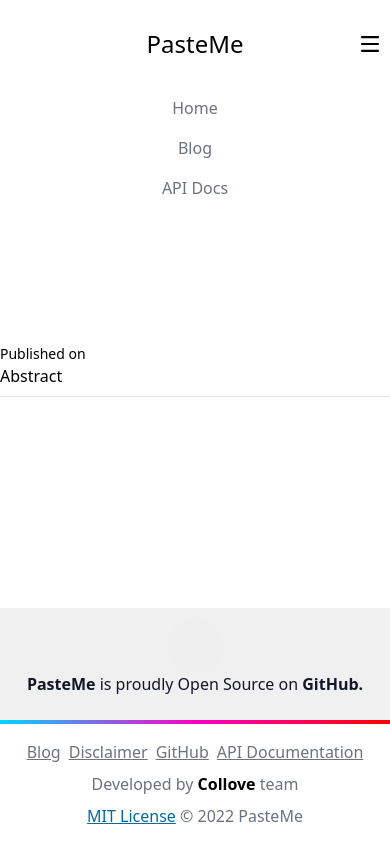
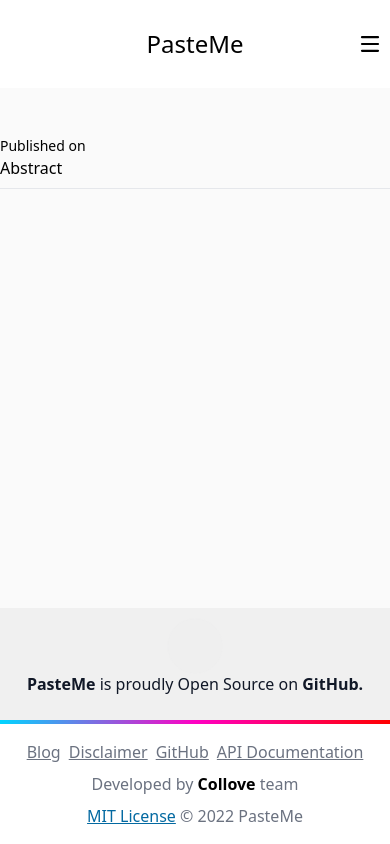
Before and after one commit to collove/pasteme, a Django app: template blog/templates/blog.html in a window 390 px wide. Run offline with Django 4.2, Linux system fonts and the light colour scheme; the template is opened without the code that fills it, so the values that code supplies are empty; some libraries are stand-ins or nearby versions.

Commit message:
ADD: Mobile Menu animation

```diff
--- a/snippet/static/js/app.js
+++ b/snippet/static/js/app.js
@@ -9,15 +9,5 @@
 
 // Menu toggle functionality
 $("#menu-toggle").on("click", function () {
-    if ($("#menu").hasClass("z-10")) {
-        $("#menu").removeClass("z-10");
-        setTimeout(function () {
-            $("#menu").toggleClass("top-[100%_!important]");
-        }, 100);
-    } else {
-        $("#menu").toggleClass("top-[100%_!important]");
-        setTimeout(function () {
-            $("#menu").toggleClass("z-[10_!important]");
-        }, 200);
-    }
+    $("#menu").toggleClass("menu-open");
 });
--- a/tailwindcss/static_src/tailwind.config.js
+++ b/tailwindcss/static_src/tailwind.config.js
@@ -43,6 +43,7 @@
          */
         // '../../**/*.py'
     ],
+    safelist: ["menu-open"],
     darkMode: "class",
     theme: {
         fontFamily: {
--- a/templates/base/_base.html
+++ b/templates/base/_base.html
@@ -39,7 +39,7 @@
             {% endblock title %}
         </title>
     </head>
-    <body class="dark:bg-[#0d0d0d] grid grid-rows-[auto_1fr_auto] leading-normal tracking-normal relative min-h-screen transition-colors duration-300">
+    <body class="bg-neutral-50 dark:bg-[#0d0d0d] grid grid-rows-[auto_1fr_auto] leading-normal tracking-normal relative min-h-screen transition-colors duration-300">
         <div id="particles-js" class="absolute w-full h-full left-0 top-0 -z-10"></div>
         {% block header_msg %}
         {% endblock header_msg %}
--- a/templates/base/_navbar.html
+++ b/templates/base/_navbar.html
@@ -29,9 +29,9 @@
             </div>
         </div>
         <!-- Mobile Menu open: "block", Menu closed: "hidden" -->
-        <div class="w-full mt-8 md:mt-0 md:ml-8 md:flex md:items-center md:justify-between bg-white dark:bg-black transition-colors duration-300"
+        <div class="w-full md:ml-8 flex flex-col md:flex-row gap-6 md:items-center md:justify-between bg-white dark:bg-black transition-all duration-300"
              id="menu">
-            <div class="flex flex-col md:flex-row md:mr-4">
+            <div class="hidden md:flex flex-col md:flex-row md:mr-4">
                 <ul class="flex flex-col md:flex-row text-center md:text-left gap-4 text-gray-500 dark:text-gray-400">
                     <li class="hover:text-neutral-700 dark:hover:text-neutral-300 transition-colors duration-100">
                         <a href="{% url 'home' %}"
@@ -50,7 +50,7 @@
                     </li>
                 </ul>
             </div>
-            <div class="my-6 md:my-0">
+            <div class="hidden md:flex">
                 <button class="darkmode-switch mx-auto">
                     <div class="mode"></div>
                 </button>
```
Also changed, not shown: tailwindcss/static_src/src/styles.scss (+9 -0 lines).
